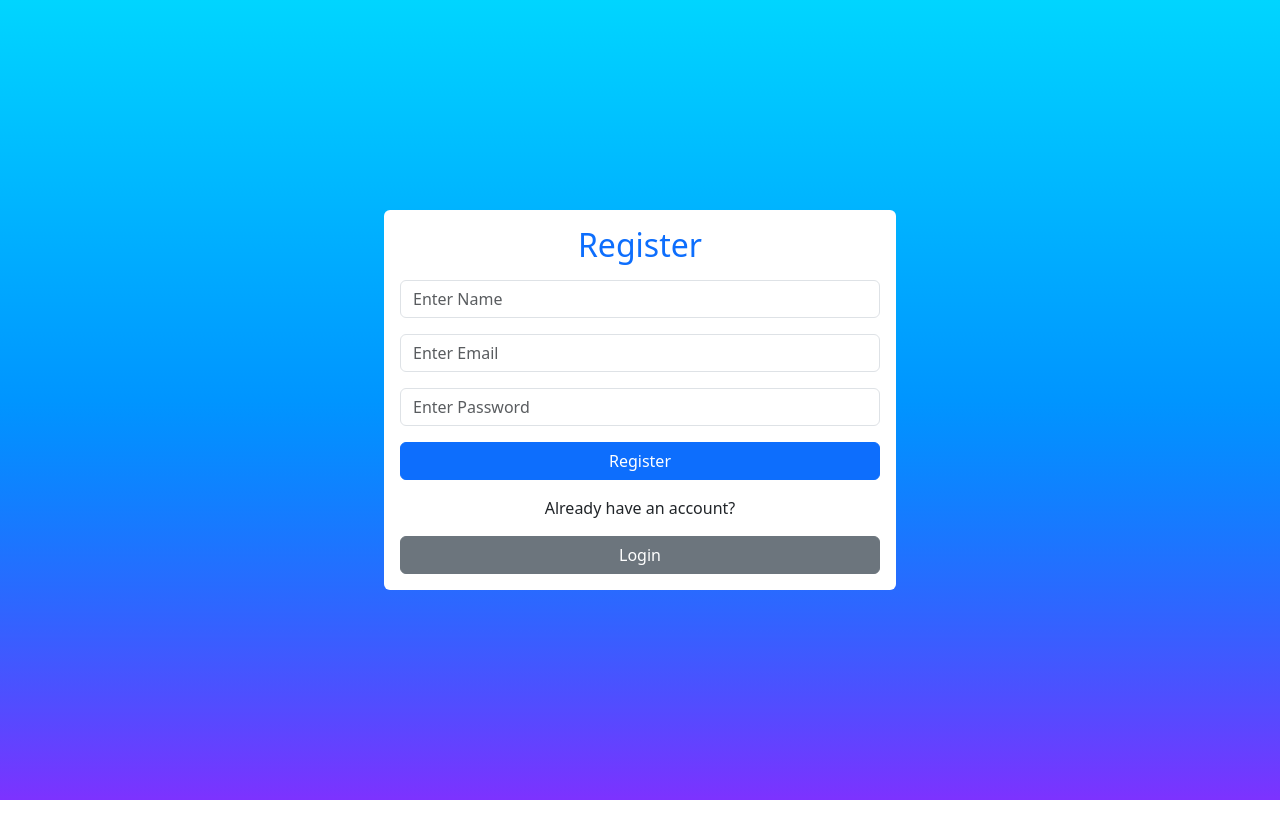
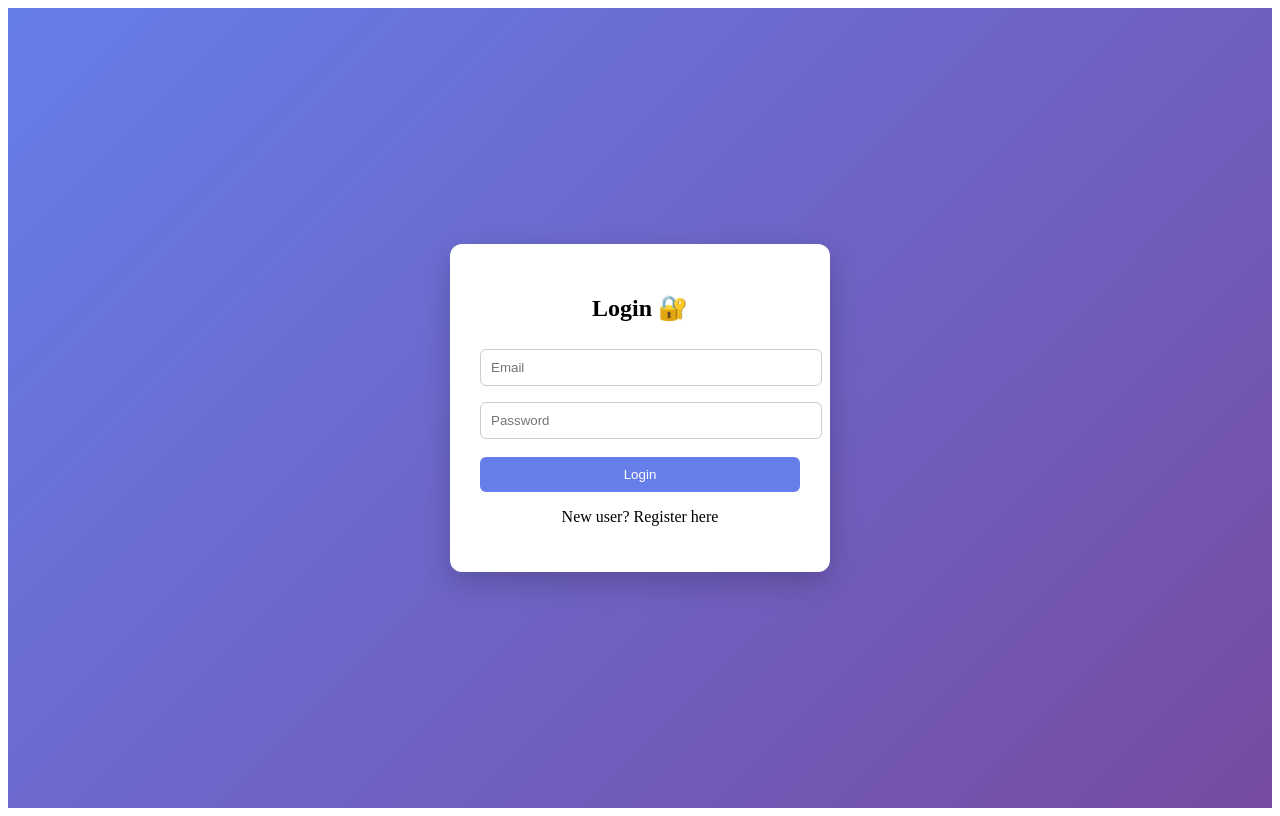
Before and after one commit to codewithani2004/login-registration-form, a React (Vite) app in the folder frontend/: page / in a window 1280 px wide. Built offline with nearby package versions, Linux system fonts and the light colour scheme.

Commit message:
updated login UI and home page

```diff
--- a/frontend/src/components/App.jsx
+++ b/frontend/src/components/App.jsx
@@ -1,50 +1,15 @@
-/* login page white background */
-
-// import Home from './Home';
-// import Login from './Login';
-// import Register from './Register';
-// import { BrowserRouter, Routes, Route } from "react-router-dom";
-
-// function App() {
-//     return (
-//         <BrowserRouter>
-//             <Routes>
-//                 <Route path="/" element={<Register />} />
-//                 <Route path="/register" element={<Register />} />
-//                 <Route path="/login" element={<Login />} />
-//                 <Route path="/home" element={<Home />} />
-//             </Routes>
-//         </BrowserRouter>
-//     );
-// }
-
-// export default App;
-
-
-
-/* login page blue background */
-import Home from './Home';
-import Login from './Login';
-import Register from './Register';
 import { BrowserRouter, Routes, Route } from "react-router-dom";
+import Auth from "./Auth";
+import Home from "./Home";
 
 function App() {
     return (
-        <div
-            style={{
-                minHeight: "100vh",
-                background: "linear-gradient(#00d5ff,#0095ff,rgba(93,0,255,.555))"
-            }}
-        >
-            <BrowserRouter>
-                <Routes>
-                    <Route path="/" element={<Register />} />
-                    <Route path="/register" element={<Register />} />
-                    <Route path="/login" element={<Login />} />
-                    <Route path="/home" element={<Home />} />
-                </Routes>
-            </BrowserRouter>
-        </div>
+        <BrowserRouter>
+            <Routes>
+                <Route path="/" element={<Auth />} />
+                <Route path="/home" element={<Home />} />
+            </Routes>
+        </BrowserRouter>
     );
 }
 
--- /dev/null
+++ b/frontend/src/components/Auth.jsx
@@ -0,0 +1,131 @@
+import React, { useState } from "react";
+import axios from "axios";
+
+function Auth() {
+
+    const [isLogin, setIsLogin] = useState(true);
+
+    const [name, setName] = useState("");
+    const [email, setEmail] = useState("");
+    const [password, setPassword] = useState("");
+
+    // ================= LOGIN =================
+    const handleLogin = () => {
+        axios.post("http://localhost:5000/login", {
+            email,
+            password
+        })
+        .then(res => {
+            if (res.data.message === "Login successful") {
+                localStorage.setItem("user", JSON.stringify(res.data.user));
+                window.location.href = "/home";
+            } else {
+                alert(res.data.message);
+            }
+        })
+        .catch(err => console.log(err));
+    };
+
+    // ================= REGISTER =================
+    const handleRegister = () => {
+        axios.post("http://localhost:5000/register", {
+            name,
+            email,
+            password
+        })
+        .then(res => {
+            alert(res.data.message);
+            setIsLogin(true); // auto switch to login
+        })
+        .catch(err => console.log(err));
+    };
+
+    return (
+        <div style={styles.container}>
+            <div style={styles.box}>
+
+                <h2>
+                    {isLogin ? "Login 🔐" : "Register 📝"}
+                </h2>
+
+                {/* NAME (only register mode) */}
+                {!isLogin && (
+                    <input
+                        placeholder="Name"
+                        style={styles.input}
+                        onChange={(e) => setName(e.target.value)}
+                    />
+                )}
+
+                <input
+                    placeholder="Email"
+                    style={styles.input}
+                    onChange={(e) => setEmail(e.target.value)}
+                />
+
+                <input
+                    type="password"
+                    placeholder="Password"
+                    style={styles.input}
+                    onChange={(e) => setPassword(e.target.value)}
+                />
+
+                {/* BUTTON */}
+                {isLogin ? (
+                    <button style={styles.button} onClick={handleLogin}>
+                        Login
+                    </button>
+                ) : (
+                    <button style={styles.button} onClick={handleRegister}>
+                        Register
+                    </button>
+                )}
+
+                {/* SWITCH TEXT */}
+                <p onClick={() => setIsLogin(!isLogin)} style={{ cursor: "pointer" }}>
+                    {isLogin
+                        ? "New user? Register here"
+                        : "Already have account? Login here"}
+                </p>
+
+            </div>
+        </div>
+    );
+}
+
+const styles = {
+    container: {
+        height: "100vh",
+        display: "flex",
+        justifyContent: "center",
+        alignItems: "center",
+        background: "linear-gradient(135deg, #667eea, #764ba2)"
+    },
+    box: {
+        width: "320px",
+        padding: "30px",
+        background: "white",
+        borderRadius: "12px",
+        textAlign: "center",
+        boxShadow: "0 10px 30px rgba(0,0,0,0.2)"
+    },
+    input: {
+        width: "100%",
+        padding: "10px",
+        margin: "8px 0",
+        borderRadius: "6px",
+        border: "1px solid #ccc"
+    },
+    button: {
+        width: "100%",
+        padding: "10px",
+        background: "#667eea",
+        color: "white",
+        border: "none",
+        borderRadius: "6px",
+        cursor: "pointer",
+        marginTop: "10px"
+    }
+};
+
+export default Auth;
--- a/frontend/src/components/Home.jsx
+++ b/frontend/src/components/Home.jsx
@@ -1,13 +1,121 @@
-// import React from 'react';
-import { Link } from "react-router-dom";
+// import React from "react";
 
-const Home = () => {
-  return (
-    <div style= {{backgroundImage : "linear-gradient(#00d5ff,#0095ff,rgba(93,0,255,.555))"}} className="d-flex flex-column justify-content-center align-items-center text-center vh-100">
-        <h1>Login Success Page</h1>
-        <Link to='/login' className="btn btn-light my-5">Logout</Link>
-    </div>
-  )
+// function Home() {
+
+//     const user = JSON.parse(localStorage.getItem("user"));
+
+//     if (!user) {
+//         window.location.href = "/";
+//     }
+
+//     const logout = () => {
+//         localStorage.removeItem("user");
+//         window.location.href = "/";
+//     };
+
+//     return (
+//         <div style={{ textAlign: "center", marginTop: "50px" }}>
+//             <h1>Welcome {user?.name} 🎉</h1>
+
+//             <button onClick={logout} style={{
+//                 padding: "10px 20px",
+//                 background: "red",
+//                 color: "white",
+//                 border: "none"
+//             }}>
+//                 Logout
+//             </button>
+//         </div>
+//     );
+// }
+
+// export default Home;
+
+
+
+import React from "react";
+
+function Home() {
+
+    const user = JSON.parse(localStorage.getItem("user"));
+
+    if (!user) {
+        window.location.href = "/";
+        return null;
+    }
+
+    const logout = () => {
+        localStorage.removeItem("user");
+        window.location.href = "/";
+    };
+
+    return (
+        <div style={styles.container}>
+            <div style={styles.card}>
+
+                <div style={styles.badge}>✔ Logged In</div>
+
+                <h1 style={styles.title}>
+                    Welcome, {user?.name} 🎉
+                </h1>
+
+                <p style={styles.text}>
+                    You have successfully entered the dashboard
+                </p>
+
+                <button onClick={logout} style={styles.button}>
+                    🚪 Logout
+                </button>
+
+            </div>
+        </div>
+    );
 }
 
-export default Home
+const styles = {
+    container: {
+        height: "100vh",
+        display: "flex",
+        justifyContent: "center",
+        alignItems: "center",
+        background: "linear-gradient(135deg, #dbeafe, #93c5fd)"
+    },
+    card: {
+        padding: "40px",
+        background: "white",
+        borderRadius: "16px",
+        textAlign: "center",
+        boxShadow: "0 15px 35px rgba(0,0,0,0.15)",
+        position: "relative",
+        width: "320px"
+    },
+    badge: {
+        position: "absolute",
+        top: "10px",
+        right: "10px",
+        background: "#22c55e",
+        color: "white",
+        padding: "5px 10px",
+        borderRadius: "20px",
+        fontSize: "12px"
+    },
+    title: {
+        marginBottom: "10px",
+        color: "#1e3a8a"
+    },
+    text: {
+        marginBottom: "20px",
+        color: "#555"
+    },
+    button: {
+        padding: "10px 20px",
+        background: "#ef4444",
+        color: "white",
+        border: "none",
+        borderRadius: "8px",
+        cursor: "pointer",
+        fontSize: "14px"
+    }
+};
+
+export default Home;
--- a/frontend/src/components/Login.jsx
+++ b/frontend/src/components/Login.jsx
@@ -1,87 +1,85 @@
-import 'bootstrap/dist/css/bootstrap.min.css';
-import { useState } from 'react';
-import { Link, useNavigate } from "react-router-dom";
-import axios from 'axios';
+import React, { useState } from "react";
+import axios from "axios";
 
-const Login = () => {
+function Login() {
 
     const [email, setEmail] = useState("");
     const [password, setPassword] = useState("");
 
-    const navigate = useNavigate();
-
-    // 👉 local backend base URL
-    const BASE_URL = "http://localhost:5000";
-
-    const handleSubmit = async (e) => {
-        e.preventDefault();
-
-        try {
-            const res = await axios.post(
-                `${BASE_URL}/login`,
-                {
+    const handleLogin = () => {
+        axios.post("http://localhost:5000/login", {
             email,
             password
+        })
+        .then(res => {
+            if (res.data.message === "Login successful") {
+                localStorage.setItem("user", JSON.stringify(res.data.user));
+                window.location.href = "/home";
+            } else {
+                alert(res.data.message);
             }
-            );
-
-            console.log(res.data);
-
-            if (res.data === "Success") {
-                alert("Login successful!");
-                navigate("/");
-            } else {
-                alert(res.data);
-            }
-
-        } catch (err) {
-            console.log(err);
-            alert("Server error (backend running check করো)");
-        }
+        });
     };
 
     return (
-        <div className="d-flex justify-content-center align-items-center vh-100">
+        <div style={styles.container}>
+            <div style={styles.box}>
 
-            <div className="bg-white p-3 rounded" style={{ width: "40%" }}>
-
-                <h2>Login</h2>
-
-                <form onSubmit={handleSubmit}>
+                <h2>Login 🔐</h2>
 
                 <input
-                        type="email"
                     placeholder="Email"
-                        className="form-control mb-2"
+                    style={styles.input}
                     onChange={(e) => setEmail(e.target.value)}
-                        required
                 />
 
                 <input
                     type="password"
                     placeholder="Password"
-                        className="form-control mb-2"
+                    style={styles.input}
                     onChange={(e) => setPassword(e.target.value)}
-                        required
                 />
 
-                    <button className="btn btn-primary w-100" type="submit">
+                <button style={styles.button} onClick={handleLogin}>
                     Login
                 </button>
 
-                </form>
-
-                <Link
-                    to="/register"
-                    className="btn btn-secondary w-100 mt-2"
-                >
-                    Register
-                </Link>
+                <p onClick={() => window.location.href = "/register"} style={{ cursor: "pointer" }}>
+                    New user? Register
+                </p>
 
             </div>
-
         </div>
     );
+}
+
+const styles = {
+    container: {
+        height: "100vh",
+        display: "flex",
+        justifyContent: "center",
+        alignItems: "center",
+        background: "linear-gradient(135deg, #667eea, #764ba2)"
+    },
+    box: {
+        width: "300px",
+        padding: "25px",
+        background: "white",
+        borderRadius: "10px",
+        textAlign: "center"
+    },
+    input: {
+        width: "100%",
+        padding: "10px",
+        margin: "8px 0"
+    },
+    button: {
+        width: "100%",
+        padding: "10px",
+        background: "#667eea",
+        color: "white",
+        border: "none"
+    }
 };
 
 export default Login;
--- a/frontend/src/components/Register.jsx
+++ b/frontend/src/components/Register.jsx
@@ -1,100 +1,89 @@
+import React, { useState } from "react";
+import axios from "axios";
 
-import 'bootstrap/dist/css/bootstrap.min.css';
-import { useState } from 'react';
-import { Link, useNavigate } from "react-router-dom";
-import axios from 'axios';
-
-const Register = () => {
+function Register() {
 
     const [name, setName] = useState("");
     const [email, setEmail] = useState("");
     const [password, setPassword] = useState("");
 
-    const navigate = useNavigate();
-
-    // 👉 local backend base URL
-    const BASE_URL = "http://localhost:5000";
-
-    const handleSubmit = async (event) => {
-        event.preventDefault();
-
-        try {
-            const res = await axios.post(
-                `${BASE_URL}/register`,
-                {
+    const handleRegister = () => {
+        axios.post("http://localhost:5000/register", {
             name,
             email,
             password
-                }
-            );
-
-            console.log(res.data);
-
-            if (res.data === "Already registered") {
-                alert("E-mail already registered! Please Login.");
-            } else {
-                alert("Registered successfully!");
-                navigate("/login");
-            }
-
-        } catch (err) {
-            console.log(err);
-            alert("Server error or backend not running");
-        }
+        })
+        .then(res => {
+            alert(res.data.message);
+            window.location.href = "/login";
+        });
     };
 
     return (
-        <div
-            className="d-flex justify-content-center align-items-center text-center vh-100"
-            style={{ backgroundImage: "linear-gradient(#00d5ff,#0095ff,rgba(93,0,255,.555))" }}
-        >
+        <div style={styles.container}>
+            <div style={styles.box}>
 
-            <div className="bg-white p-3 rounded" style={{ width: '40%' }}>
-
-                <h2 className='mb-3 text-primary'>Register</h2>
-
-                <form onSubmit={handleSubmit}>
+                <h2>Register 📝</h2>
 
                 <input
-                        type="text"
-                        placeholder="Enter Name"
-                        className="form-control mb-3"
+                    placeholder="Name"
+                    style={styles.input}
                     onChange={(e) => setName(e.target.value)}
-                        required
                 />
 
                 <input
-                        type="email"
-                        placeholder="Enter Email"
-                        className="form-control mb-3"
+                    placeholder="Email"
+                    style={styles.input}
                     onChange={(e) => setEmail(e.target.value)}
-                        required
                 />
 
                 <input
                     type="password"
-                        placeholder="Enter Password"
-                        className="form-control mb-3"
+                    placeholder="Password"
+                    style={styles.input}
                     onChange={(e) => setPassword(e.target.value)}
-                        required
                 />
 
-                    <button type="submit" className="btn btn-primary w-100">
+                <button style={styles.button} onClick={handleRegister}>
                     Register
                 </button>
 
-                </form>
-
-                <p className='mt-3'>Already have an account?</p>
-
-                <Link to="/login" className="btn btn-secondary w-100">
-                    Login
-                </Link>
+                <p onClick={() => window.location.href = "/login"} style={{ cursor: "pointer" }}>
+                    Already user? Login
+                </p>
 
             </div>
-
         </div>
     );
+}
+
+const styles = {
+    container: {
+        height: "100vh",
+        display: "flex",
+        justifyContent: "center",
+        alignItems: "center",
+        background: "linear-gradient(135deg, #667eea, #764ba2)"
+    },
+    box: {
+        width: "300px",
+        padding: "25px",
+        background: "white",
+        borderRadius: "10px",
+        textAlign: "center"
+    },
+    input: {
+        width: "100%",
+        padding: "10px",
+        margin: "8px 0"
+    },
+    button: {
+        width: "100%",
+        padding: "10px",
+        background: "#667eea",
+        color: "white",
+        border: "none"
+    }
 };
 
 export default Register;
```
Also changed, not shown: 1 other file (tests, documents, lock files or other folders). Lines whose indentation alone changed are shown as unchanged.
